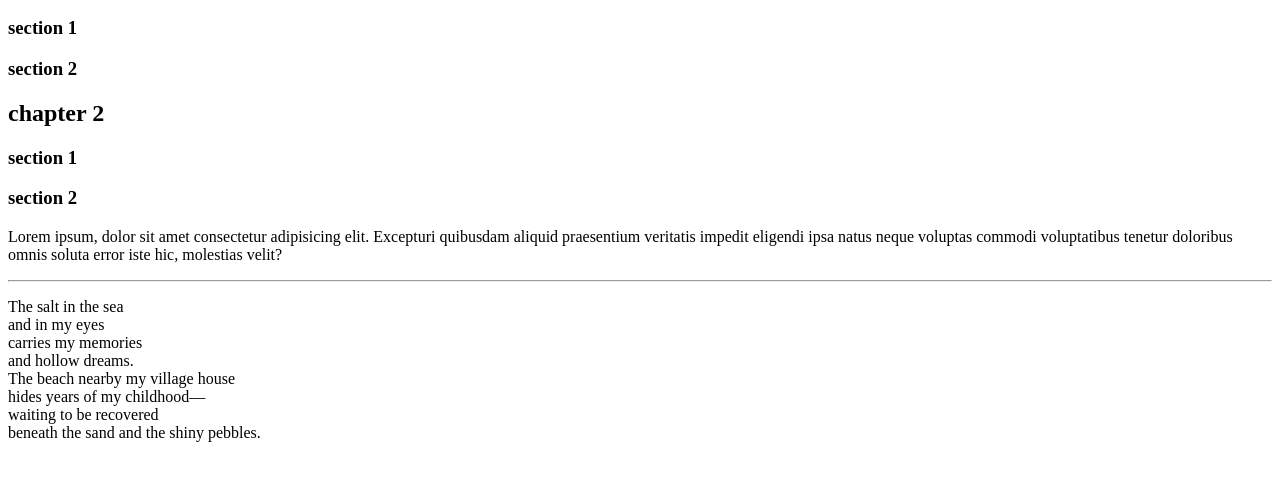
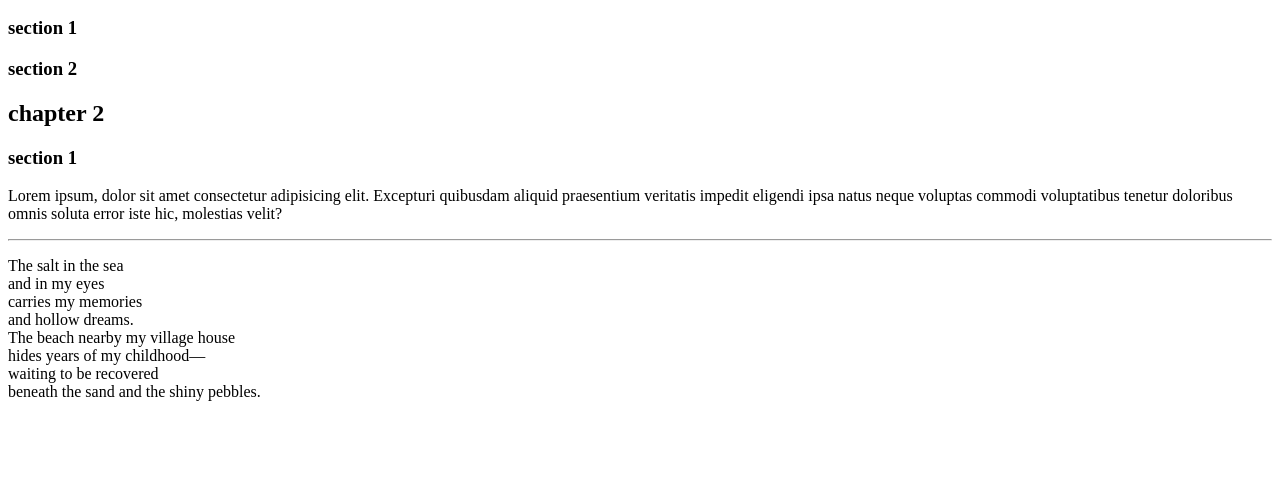
Before and after one commit to Shubh-asset/Full_stack, a plain HTML site: page Html.html in a window 1280 px wide. Shown: the part 168-648 px from the top of the page. Drawn offline with Linux system fonts and the light colour scheme.

Commit message:
commit 1

```diff
--- a/Html.html
+++ b/Html.html
@@ -26,7 +26,7 @@
     <h3>section 2</h3>
     <h2>chapter 2</h2>
     <h3>section 1</h3>
-    <h3>section 2</h3>
+
 <!-- do not jumb to another heading tag, go by sequence-->
 
 <!--Paragraph tag-->
```
